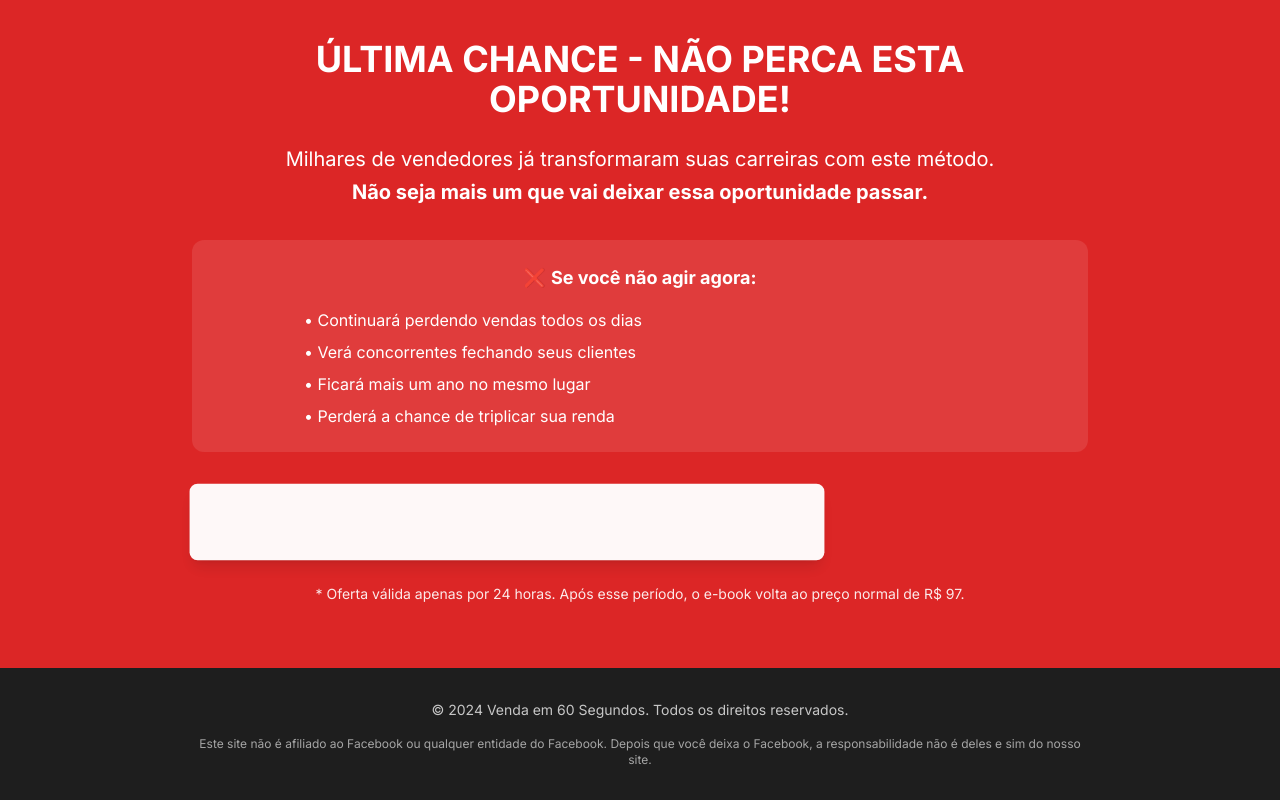
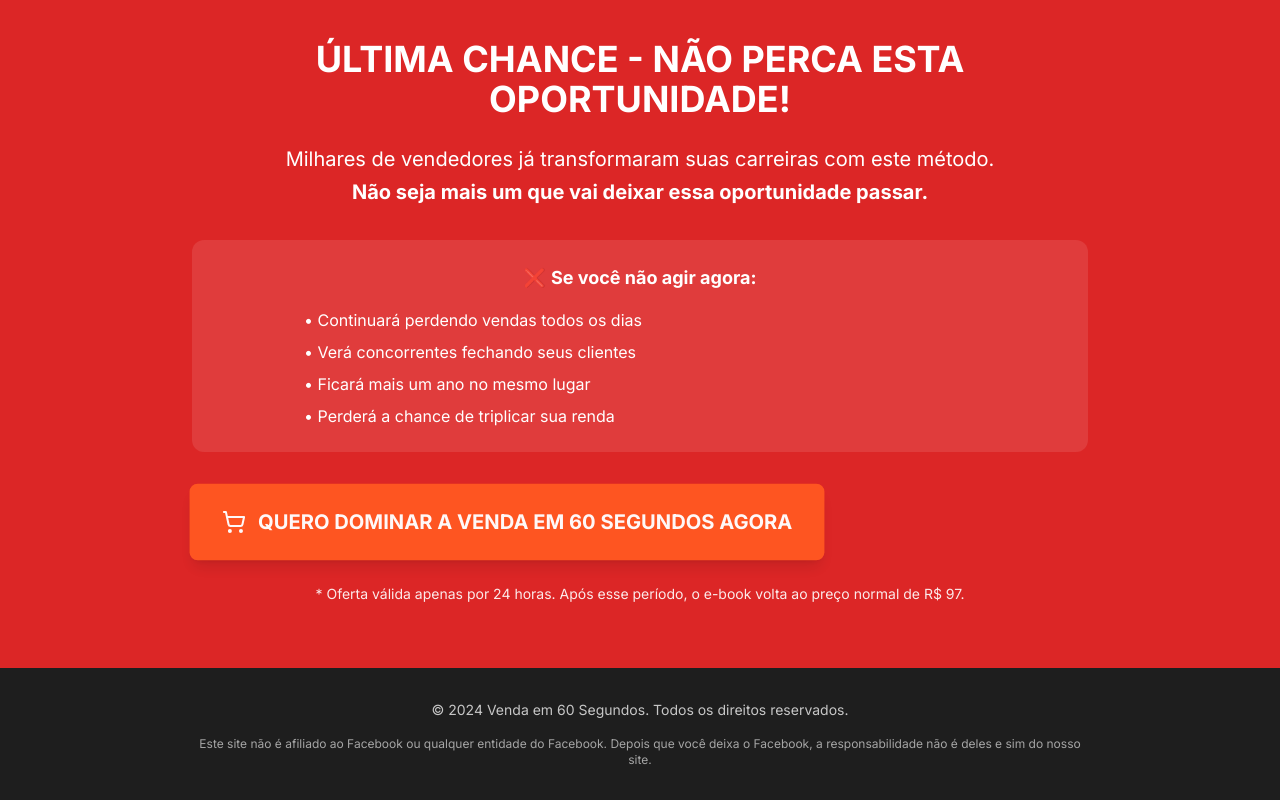
Before and after one commit to Hericksonmaia/sixty-second-sales-boost, a React (Vite) app: page / in a window 1280 px wide. Shown: the part 4357-5157 px from the top of the page. Built offline with nearby package versions, Linux system fonts and the light colour scheme.

Commit message:
Fix button style
Ensure the last button on the page matches the style of the other buttons.

```diff
--- a/src/pages/Index.tsx
+++ b/src/pages/Index.tsx
@@ -319,7 +319,7 @@ const Index = () => {
             </ul>
           </div>
 
-          <CTAButton onClick={handleCTAClick} size="large" className="w-full md:w-auto bg-white text-brand-orange hover:bg-gray-100" />
+          <CTAButton onClick={handleCTAClick} size="large" className="w-full md:w-auto" />
 
           <p className="mt-6 text-sm opacity-90">
             * Oferta válida apenas por 24 horas. Após esse período, o e-book volta ao preço normal de R$ 97.
```
